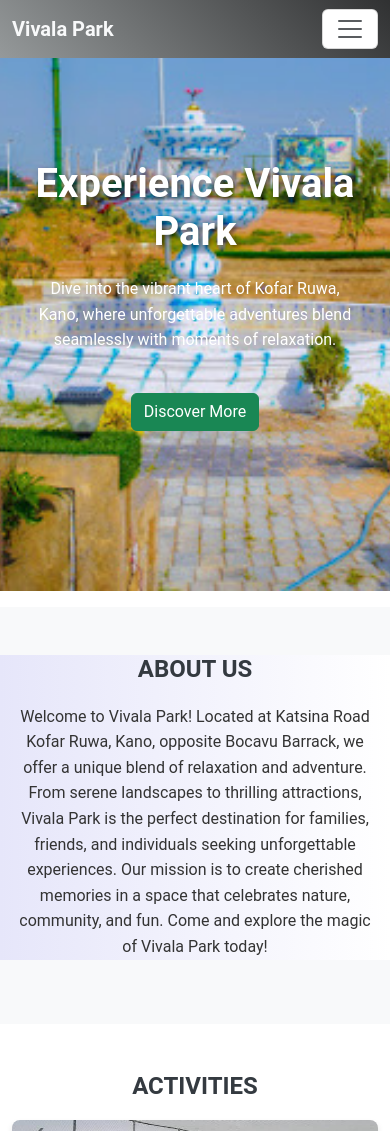
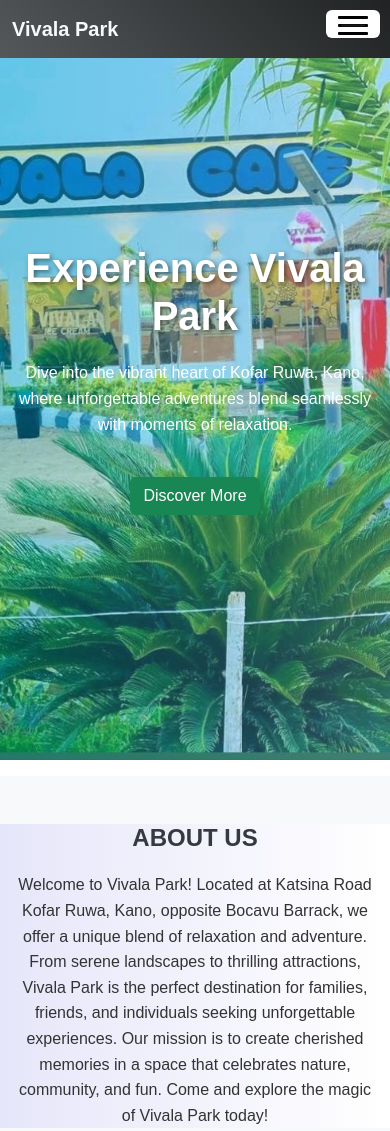
Before and after one commit to shamsu557/vivala, a plain HTML site: page index.html in a window 390 px wide. Shown: the top 1131 px of the page. Drawn offline with nearby package versions, Linux system fonts and the light colour scheme.

Commit message:
Add files via upload

```diff
--- a/style.css
+++ b/style.css
@@ -7,15 +7,19 @@
     color: #333;
 }
 
+/* Custom Styles */
+body {
+    font-family: 'Arial', sans-serif;
+}
 
 .navbar {
-    background: linear-gradient(45deg, #95999a, #303132);
+    background: linear-gradient(45deg, #54585a, #202223);
     position: fixed;
     width: 100%;
 }
 
 .navbar-brand {
-    color: #c2c9cf;
+    color: #f8f9fa;
     font-weight: bold;
 }
 
@@ -27,46 +31,123 @@
     color: #f8f9fa !important;
     font-size: 16px;
 }
+.nav-link:hover {
+    color: #333333 !important; /* Dark text color */
+    background-color: #f5f5f5; /* Light background color */
+}
 
-.nav-link:hover {
-    color: #524f4f !important; /* Match white on hover for consistency */
-    background-color: #e0e6eb; /* Darker sky blue on hover */
+.navbar-cancel {
+    display: none;
+    background:white;
+    border: none;
+    font-size: 1.5rem;
+    color: black;
 }
-/* Mobile View */
-@media (max-width: 768px) {
-    .navbar {
-        background-color: #212529;
+
+.navbar-toggler {
+    display: block;
+    right: 0;
+}
+
+
+/* Medium Screen (Tablets and smaller laptops) */
+@media (max-width: 991px) {
+    .navbar-toggler {
+        display: block;
+        position: absolute;
+        top: 10px;
+        right: 10px; /* Proper alignment */
+        z-index: 1031; /* Ensure it is above other elements */
     }
 
-    .navbar-brand,
-    .nav-link {
-        color: #f8f9fa !important; /* Keeping navbar text white */
-    }
-
-    /* White background for the hamburger icon */
-    .navbar-toggler {
-        background-color: white !important;
-        right:0;
-    }
-
-    .navbar-toggler-icon {
-        background-color:white !important;
-    }
     .navbar-cancel {
         display: none;
     }
 }
 
+/* Mobile View (Smaller devices) */
+@media (max-width: 768px) {
+    .navbar {
+        background-color: #212529; /* Dark navbar background */
+    }
+
+    .navbar-brand,
+    .nav-link {
+        color: #f8f9fa !important; /* Keep navbar text white */
+    }
+
+    /* White background for the hamburger icon */
+    .navbar-toggler {
+        background-color: white !important; /* Visible white background */
+        border: none; /* Remove any border */
+        position: absolute;
+        top: 10px;
+        right: 10px; /* Proper alignment */
+        z-index: 1031;
+    }
+
+    /* Hamburger Icon */
+    .navbar-toggler-icon {
+        width: 30px; /* Adjust icon size */
+        height: 3px;
+        background-color: black !important; /* Black lines for the hamburger */
+        border-radius: 1px; /* Smooth edges */
+        position: relative;
+    }
+
+    .navbar-toggler-icon::before,
+    .navbar-toggler-icon::after {
+        content: '';
+        width: 30px;
+        height: 3px;
+        background-color: black;
+        position: absolute;
+        left: 0;
+        border-radius: 1px; /* Smooth edges */
+    }
+
+    .navbar-toggler-icon::before {
+        top: -8px; /* Space above middle line */
+    }
+
+    .navbar-toggler-icon::after {
+        top: 8px; /* Space below middle line */
+    }
+
+    .navbar-collapse {
+        background-color: #212529; /* Match navbar background */
+        padding: 15px;
+    }
+
+    .nav-link {
+        display: block;
+        text-align: center; /* Center align links */
+        padding: 10px;
+        font-size: 1rem; /* Adjust text size */
+    }
+
+    .navbar-cancel {
+        position: absolute;
+        top: 10px;
+        right: 10px;
+        color: white;
+        font-size: 1.5rem;
+        border: none;
+        background: none;
+    }
+}
+
 /* Hero Section */
 .hero-section {
-    background: url('vivala.jpg') no-repeat center center/cover;
-    color: rgb(109, 93, 93);
-    height: 70vh;
+    height: 90vh;
     display: flex;
+    justify-content: center;
     align-items: center;
-    justify-content: center;
     text-align: center;
-    padding: 0 20px;
+    color: white;
+    background-size: cover;
+    background-position: center 23%;
+    background-image: linear-gradient(to right, rgba(0, 188, 212, 0.3), rgba(129, 212, 250, 0.3)), url('gallery8.jfif'); /* Sky blue gradient and image */
 }
 .hero-section h1 {
     font-size: 3.5rem;
@@ -160,6 +241,7 @@
     width: 150px;
     height: 150px;
     object-fit: cover;
+    object-position: center 60%; /* Shifts the image down */
     border-radius: 50%;
     margin-bottom: 15px;
 }
@@ -223,7 +305,7 @@
     left: 0;
     width: 100%;
     height: 100%;
-    background-color: rgba(255, 255, 255, 0.9);
+    background-color: rgba(255, 255, 255, 0.9); /* Light background */
     z-index: 9999;
     display: flex;
     align-items: center;
@@ -231,12 +313,12 @@
 }
 
 .spinner {
-    border: 10px solid #f3f3f3;
-    border-top: 8px solid #33373b;
+    border: 10px solid #f3f3f3; /* Light gray background for the spinner */
+    border-top: 10px solid #8B4513; /* Brown border */
     border-radius: 50%;
     width: 50px;
     height: 50px;
-    animation: spin 3.5s linear infinite; /* Synchronize spinner duration */
+    animation: spin 0.2s linear infinite; /* Extremely fast spinning */
 }
 
 @keyframes spin {
@@ -247,6 +329,7 @@
         transform: rotate(360deg);
     }
 }
+
 a {
     text-decoration: none; /* Remove underline by default */
     color: inherit; /* Optional: Inherit color from the parent element */
```
Also changed, not shown: snooker.jfif (added), testimony1.jpg (added), testimony3.jpg (added), testimony4.jfif (added), testimony5.jfif (added), testimony6.jfif (added), vivala.jfif (added).
